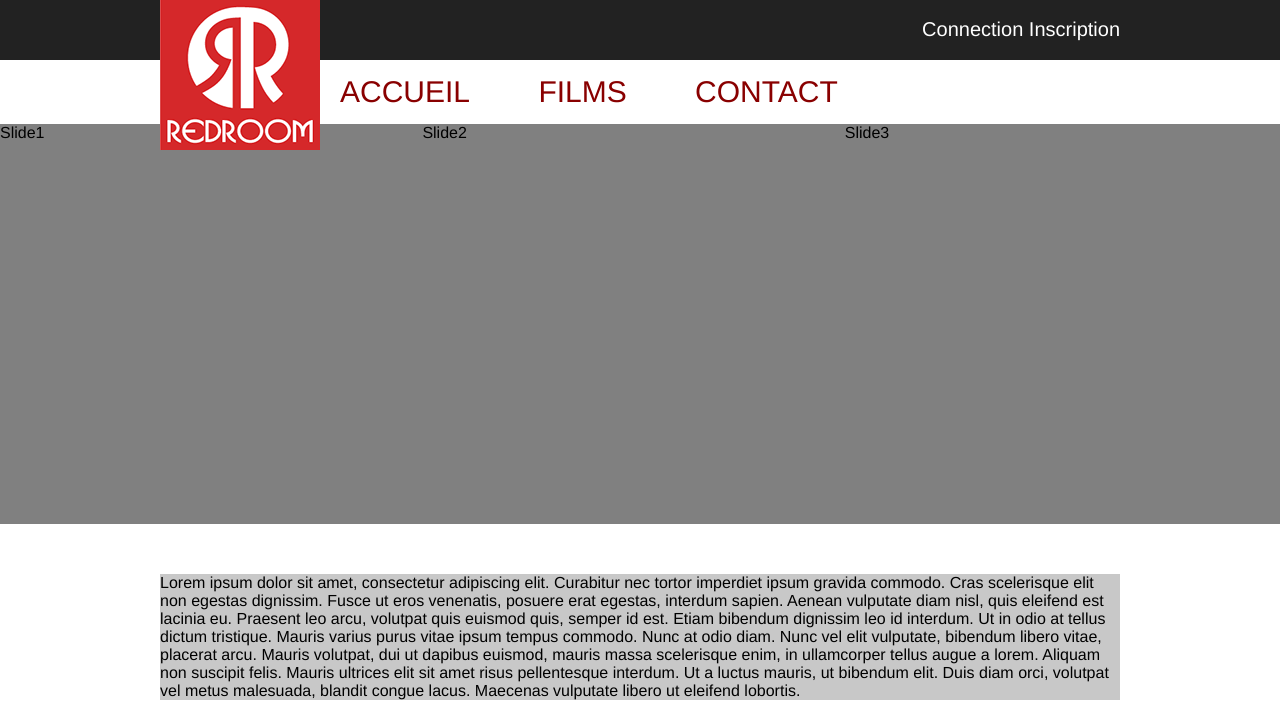
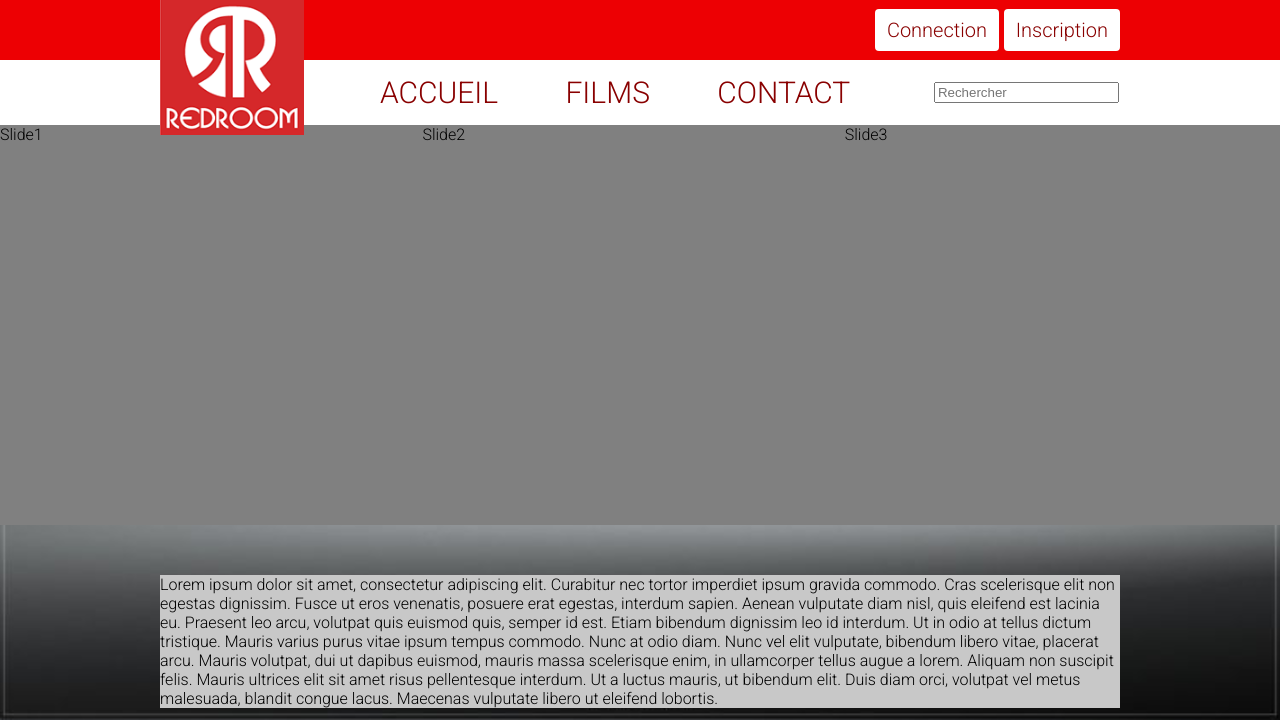
Before and after one commit to pimolo/24hdw, a plain HTML site: page index.html in a window 1280 px wide. Shown: the top 720 px of the page. Drawn offline with nearby package versions, Linux system fonts and the light colour scheme.

Commit message:
Menu fini, header fini

```diff
--- a/index.html
+++ b/index.html
@@ -6,6 +6,7 @@
 		<title>Titre</title>
 		<link rel="stylesheet" type="text/css" href="style.css" />
 		<meta name="viewport" content="width=device-width" />
+        <link href='http://fonts.googleapis.com/css?family=Roboto:300,400' rel='stylesheet' type='text/css'>
 
 
 
@@ -24,7 +25,7 @@ $(document).ready(function(){
     //xPosition - Horizontal position of the element
     //inertia - speed to move relative to vertical scroll. Example: 0.1 is one tenth the speed of scrolling, 2 is twice the speed of scrolling
     //outerHeight (true/false) - Whether or not jQuery should use it's outerHeight option to determine when a section is in the viewport
-    $('body').parallax("100%", 0.2);
+    $('body').parallax("100%", 0.26);
 
 
 })
@@ -43,17 +44,23 @@ $(document).ready(function(){
             <div id="barre-superieure">
                 <div id="contenu-barre-superieure">
                     <img src="images/logo.png" alt=""/>
-                        Connection
-                        Inscription
+
+                        <a href=""><span class="barre-superieure-bouton">Connection</span></a>
+                        <a href=""><span class="barre-superieure-bouton">Inscription</span></a>
                 </div>
             </div>
             <nav>
 
-                 <ul id="menu">
+                 <ul>
                     <li><a href="#">ACCUEIL</a></li>
                     <li><a href="#">FILMS</a></li>
                     <li><a href="#">CONTACT</a></li>
                 </ul>
+
+                <form method="post" action="traitement.php">
+                   <input type="text" name="pseudo" placeholder="Rechercher" />
+                </form>
+
             </nav>
 		</header>
 
--- a/style.css
+++ b/style.css
@@ -1,10 +1,11 @@
 body{
 	margin:0;
     padding:0;
-    /*background: url('images/background.jpg') repeat scroll;*/
+    background: url('images/background.jpg') repeat scroll;
     background-size: 100%;
     width: 100%;
-    font-family: helvetica;
+    font-family: 'Roboto', helvetica;
+    font-weight: 300;
 
 }
 
@@ -31,14 +32,40 @@ header img{
     position: absolute;
     top: 0px;
     left:0;
+    height: 135px;
 }
 
 #barre-superieure{
-    background-color: #222222;
+    background-color: #ed0003;
     height: 60px;
+
+}
+
+#barre-superieure .barre-superieure-bouton{
+
+    color: #890000;
+    background-color: white;
+    padding: 9px 12px;
+    border-radius: 4px;
 
 
 }
+
+#barre-superieure .barre-superieure-bouton:hover{
+
+    background-color: #f7f7f7;
+
+
+
+}
+
+#barre-superieure .barre-superieure-bouton a{
+
+    color: #890000;
+
+
+}
+
 
 #contenu-barre-superieure{
 
@@ -53,8 +80,8 @@ header img{
 
 nav{
 
-margin-left: 300px;
 padding: 15px 0;
+background-color: white;
 
 }
 
@@ -67,22 +94,42 @@ nav ul{
 
 
 padding:0;
+padding-left: 350px;
 margin:0;
-
+width: 560px;
 font-size: 30px;
+display: inline-block;
 
 
 }
 
 
+
+nav form {
+    display: inline-block;
+    position: relative;
+
+}
+
+nav form input{
+position: absolute;
+bottom: 0px;
+right: -205px;
+
+}
+
 nav ul li{
 
     display:inline;
-    padding: 30px;
+    padding: 15px 30px;
 
 
 }
+nav ul li:hover{
 
+    background-color: #e3e3e3;
+
+}
 nav ul li a{
 
     text-decoration: none;
@@ -125,3 +172,7 @@ nav ul li a:hover{
     background-color: rgb(200,200,200);
     margin: 50px 0;
 }
+
+a{
+    text-decoration: none;
+}
```
